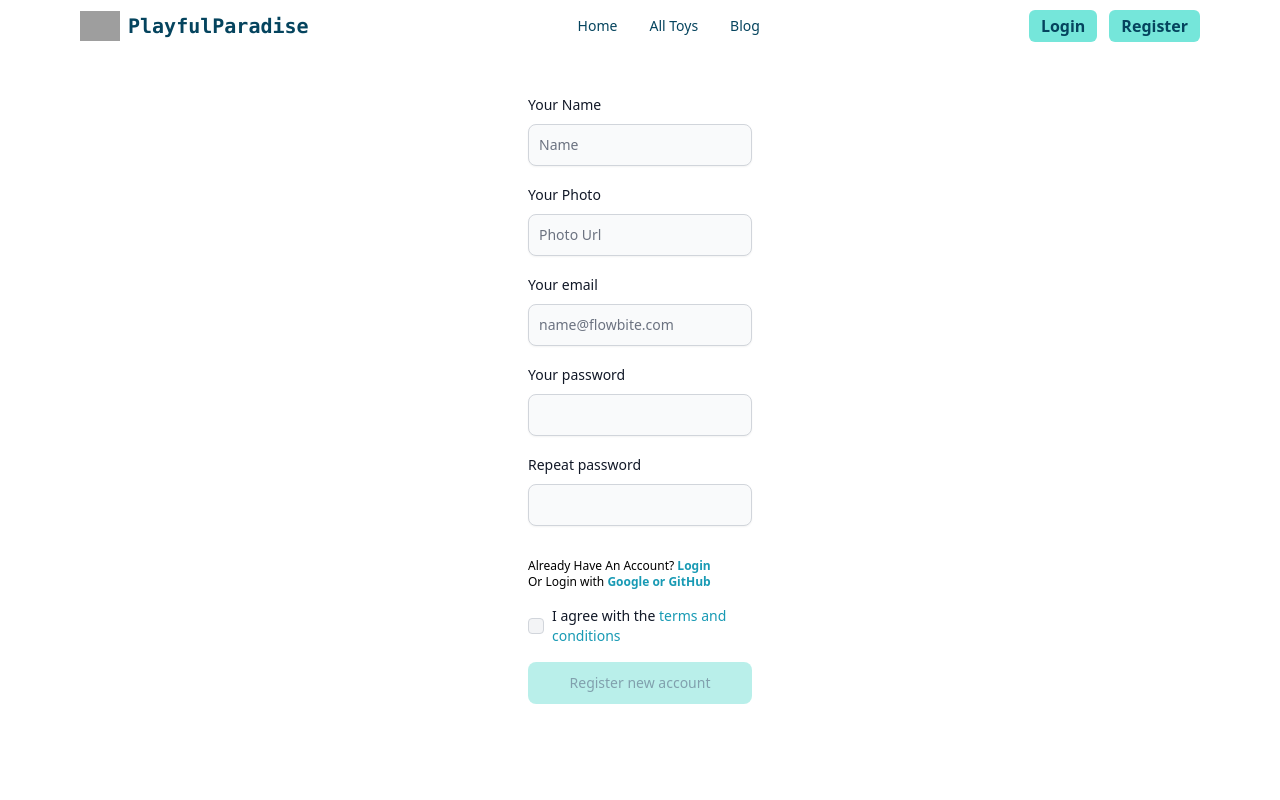
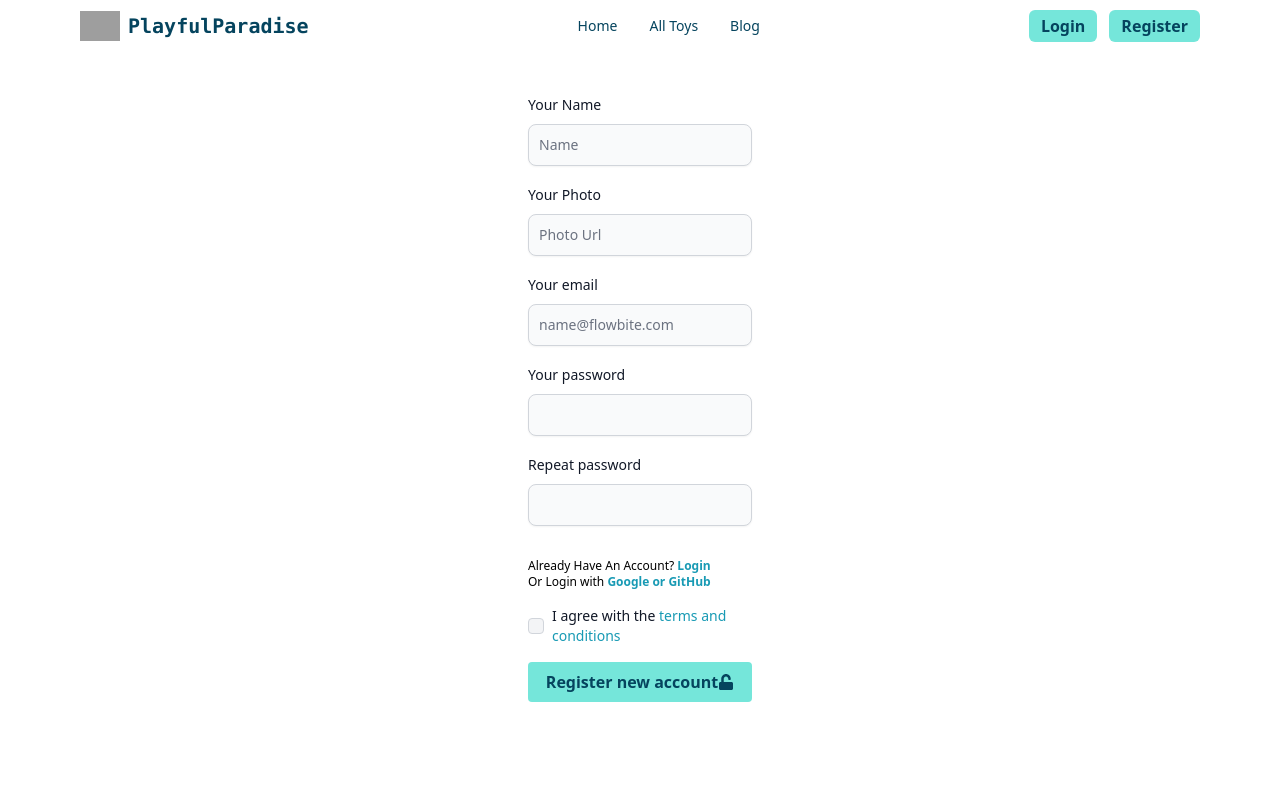
Before and after one commit to FAHIMXGG/PlayfulParadise, a React (Vite) app: page /reg in a window 1280 px wide. Shown: the top 800 px of the page. Built offline with nearby package versions, Linux system fonts and the light colour scheme; no server answers; grey boxes are pictures that could not be loaded.

Commit message:
add some design

```diff
--- a/src/Pages/MyToys/MyToys.jsx
+++ b/src/Pages/MyToys/MyToys.jsx
@@ -56,8 +56,21 @@ const MyToys = () => {
                 <h1 className='font-semibold'>Hello, {user?.displayName}</h1>
             </div>
 
-            <div className='px-5 md:mx-32 mb-5 mt-10 flex justify-center md:justify-end'>
+            <div className='px-5 md:mx-28 mb-5 mt-10 flex justify-center md:justify-end'>
                 <Link to="/addNew"><button className='bg-[#75E6DA] font-semibold px-3 py-2 rounded-lg'>Add New</button></Link>
+            </div>
+            <div className='px-5 md:mx-32 flex justify-between bg-[#D4F1F4] mb-2 rounded-lg py-5 '>
+                <div className='flex justify-between w-2/12 font-bold'>
+                    <div>
+                        <h1>Picture</h1>
+                    </div>
+                    <div>
+                        <h1>Name</h1>
+                    </div>
+                </div>
+                <div className='font-bold'>
+                    <h1>Action</h1>
+                </div>
             </div>
             <div className='mb-96'>
                 {
--- a/src/Pages/Reg/Reg.jsx
+++ b/src/Pages/Reg/Reg.jsx
@@ -6,6 +6,7 @@ import { Link, useLocation, useNavigate } from 'react-router-dom';
 import { AuthContext } from '../../provider/AuthProvider';
 import Footer from '../../Shared/Footer/Footer';
 import useTitle from '../../Hook/UseTitle';
+import { FaUnlock } from 'react-icons/fa';
 
 const Reg = () => {
     const { createUser, updateUserData } = useContext(AuthContext);
@@ -154,9 +155,9 @@ const Reg = () => {
                         </Link>
                     </Label>
                 </div>
-                <Button disabled={!accepted} className='bg-[#76e1d6] text-[#05445E] hover:bg-[#add5e2]' type="submit" to="/home">
-                    Register new account
-                </Button>
+                <button disabled={!accepted} className='flex items-center justify-center py-2 rounded font-bold bg-[#75E6DA] text-[#05445E] hover:bg-[#B1D4E0]' type="submit" to="/home">
+                    Register new account <FaUnlock />
+                </button>
 
             </form>
             <Footer></Footer>
```
Also changed, not shown: 1 other file (tests, documents, lock files or other folders).
